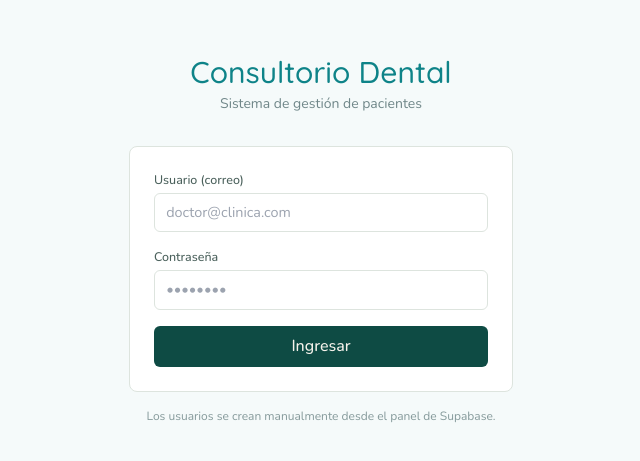
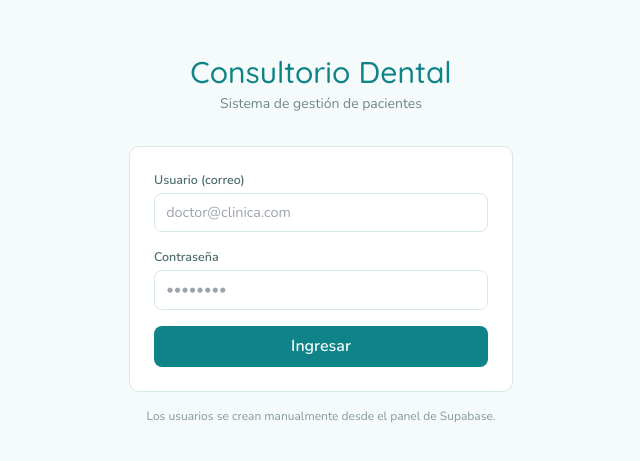
Before and after one commit to gsamird-cloud/clinica-dental, a React (Vite) app: page /login in a window 1280 px wide. Shown: the part 161-622 px from the top of the page, without its empty margins (319-959 px from the left). Built offline with nearby package versions, Linux system fonts and the light colour scheme; no server answers.

Commit message:
Add files via upload

```diff
--- a/src/index.css
+++ b/src/index.css
@@ -7,70 +7,72 @@ html, body, #root {
 }
 
 body {
-  background: #F6F3EC;
-  color: #16302E;
+  background: #F5FAFA;
+  color: #173B3E;
+  font-family: 'Nunito', ui-sans-serif, system-ui, sans-serif;
 }
 
 * {
   scrollbar-width: thin;
-  scrollbar-color: #C7D3CC transparent;
+  scrollbar-color: #B9DCDA transparent;
 }
 
 .card {
   background: #FFFFFF;
-  border: 1px solid #DDE4DE;
-  border-radius: 8px;
+  border: 1px solid #D8E8E7;
+  border-radius: 10px;
 }
 
 .btn-primary {
-  background: #0E4B44;
-  color: #F6F3EC;
-  border-radius: 6px;
+  background: #0E8388;
+  color: #F5FAFA;
+  border-radius: 8px;
   padding: 0.55rem 1.1rem;
-  font-weight: 500;
+  font-weight: 600;
   transition: background 0.15s ease;
 }
-.btn-primary:hover { background: #146B60; }
+.btn-primary:hover { background: #14A3A0; }
 .btn-primary:disabled { opacity: 0.5; cursor: not-allowed; }
 
 .btn-secondary {
   background: transparent;
-  color: #0E4B44;
-  border: 1px solid #0E4B44;
-  border-radius: 6px;
+  color: #0E8388;
+  border: 1px solid #0E8388;
+  border-radius: 8px;
   padding: 0.5rem 1rem;
-  font-weight: 500;
+  font-weight: 600;
   transition: background 0.15s ease;
 }
-.btn-secondary:hover { background: #E7EFE9; }
+.btn-secondary:hover { background: #E3F4F1; }
 
 .btn-danger {
-  color: #A6402B;
-  border: 1px solid #C96A4B;
-  border-radius: 6px;
+  color: #C2532C;
+  border: 1px solid #E8734A;
+  border-radius: 8px;
   padding: 0.5rem 1rem;
-  font-weight: 500;
+  font-weight: 600;
   background: transparent;
 }
-.btn-danger:hover { background: #F0DCD3; }
+.btn-danger:hover { background: #FBE4D9; }
 
 .input {
   width: 100%;
-  border: 1px solid #DDE4DE;
-  border-radius: 6px;
+  border: 1px solid #D8E8E7;
+  border-radius: 8px;
   padding: 0.5rem 0.7rem;
   background: #fff;
   font-size: 0.9rem;
+  font-family: inherit;
 }
 .input:focus {
-  outline: 2px solid #146B60;
+  outline: 2px solid #14A3A0;
   outline-offset: 1px;
 }
 
 label.field-label {
   font-size: 0.78rem;
-  color: #4B615C;
-  font-weight: 500;
+  color: #4E6E6C;
+  font-weight: 600;
   margin-bottom: 0.2rem;
   display: block;
 }
```
